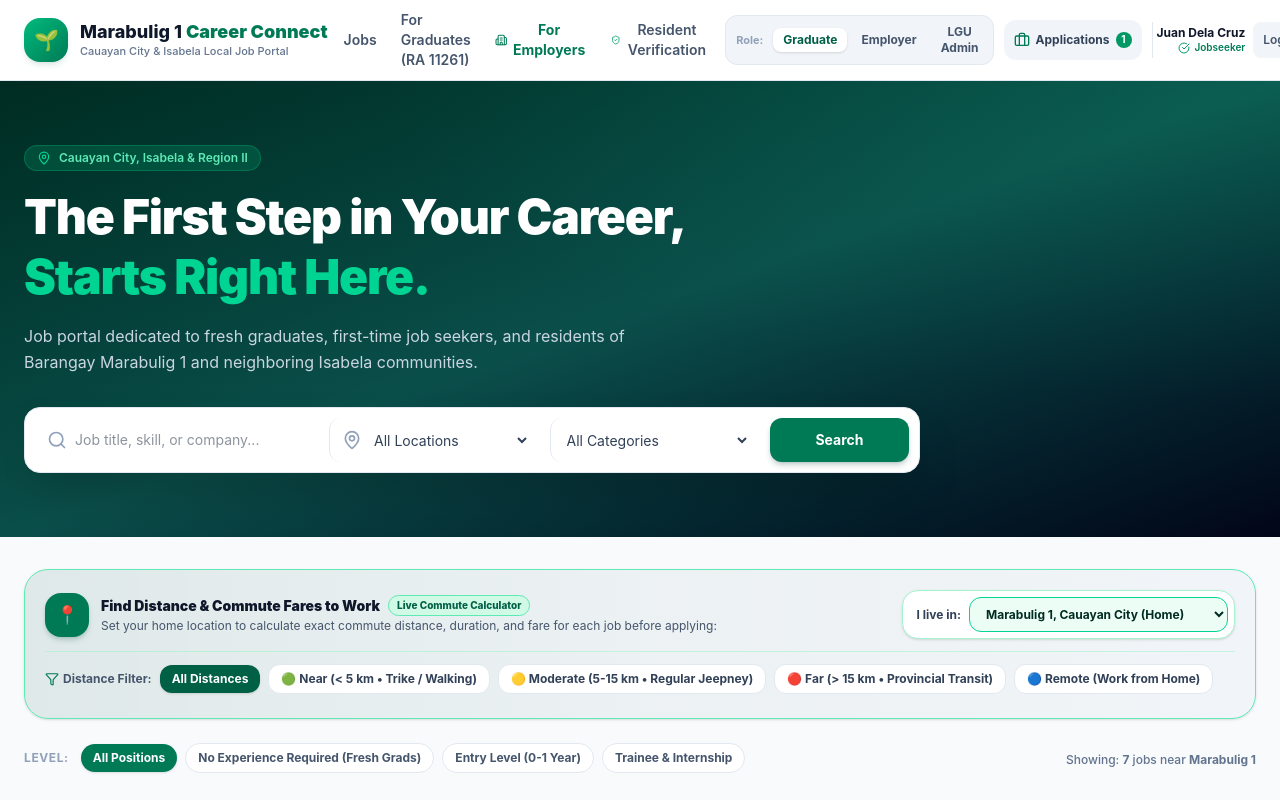
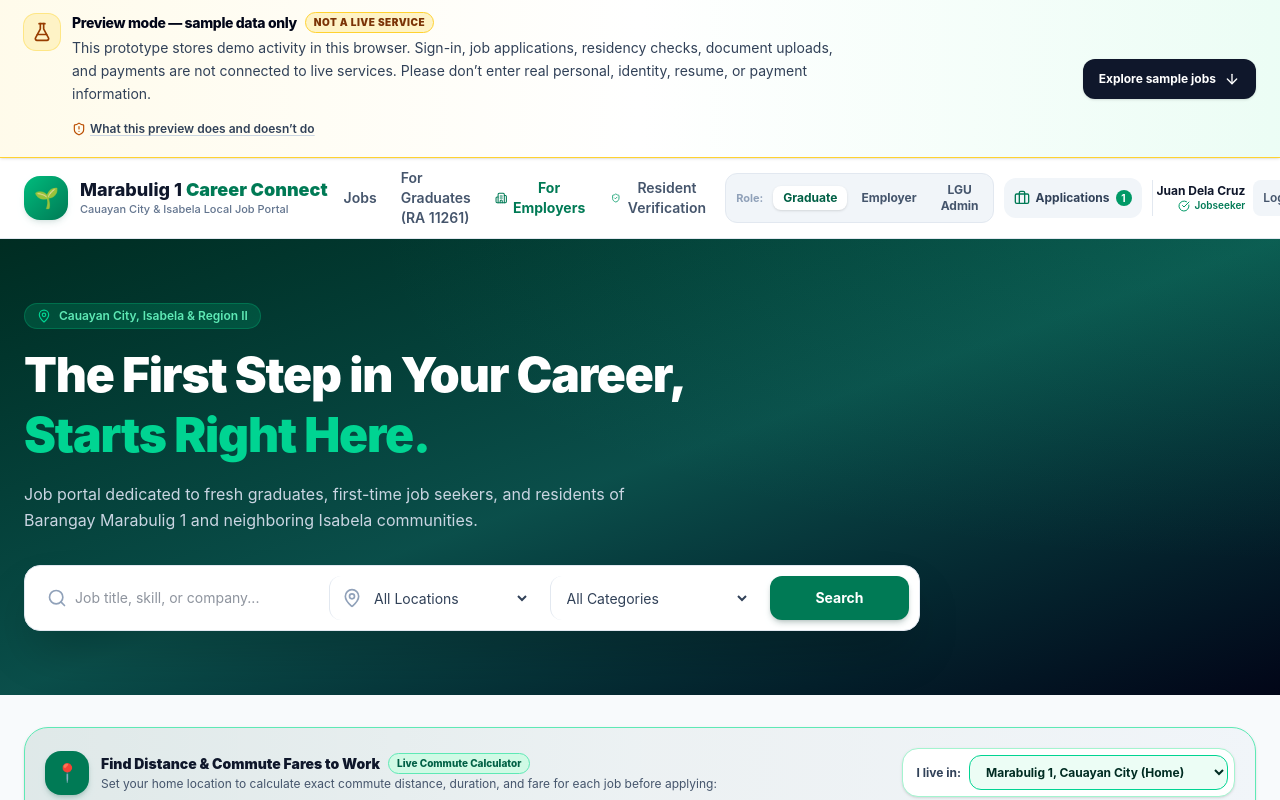
Before and after one commit to joshdagmanercilla-cloud/cct-proj, a React (Vite) app: page / in a window 1280 px wide. Shown: the top 800 px of the page. Built offline with nearby package versions, Linux system fonts and the light colour scheme.

Commit message:
Add clear preview-mode notice and sample-data safety guidance.

```diff
--- a/src/App.tsx
+++ b/src/App.tsx
@@ -1,9 +1,11 @@
 import React from 'react';
 import { HardenedApp } from './components/HardenedApp';
+import { DemoNotice } from './components/DemoNotice';
 
 export default function App() {
   return (
     <div className="min-h-screen bg-slate-50 font-sans text-slate-800 antialiased selection:bg-emerald-500 selection:text-white">
+      <DemoNotice />
       <HardenedApp />
     </div>
   );
--- /dev/null
+++ b/src/components/DemoNotice.tsx
@@ -0,0 +1,46 @@
+import React from 'react';
+import { ArrowDown, FlaskConical, ShieldAlert } from 'lucide-react';
+
+export const DemoNotice: React.FC = () => (
+  <aside
+    aria-labelledby="demo-notice-title"
+    className="relative z-40 border-b border-amber-300 bg-gradient-to-r from-amber-50 via-white to-emerald-50 px-4 py-3 text-slate-800 shadow-sm sm:px-6"
+  >
+    <div className="mx-auto flex max-w-7xl flex-col gap-3 sm:flex-row sm:items-center sm:justify-between">
+      <div className="flex items-start gap-3">
+        <span className="mt-0.5 flex h-9 w-9 shrink-0 items-center justify-center rounded-xl bg-amber-100 text-amber-800 ring-1 ring-amber-200">
+          <FlaskConical aria-hidden="true" className="h-5 w-5" />
+        </span>
+        <div className="min-w-0">
+          <div className="flex flex-wrap items-center gap-2">
+            <h2 id="demo-notice-title" className="text-sm font-extrabold tracking-tight text-slate-950">
+              Preview mode — sample data only
+            </h2>
+            <span className="rounded-full border border-amber-300 bg-amber-100 px-2 py-0.5 text-[10px] font-black uppercase tracking-wider text-amber-900">
+              Not a live service
+            </span>
+          </div>
+          <p className="mt-1 max-w-3xl text-xs leading-relaxed text-slate-700 sm:text-sm">
+            This prototype stores demo activity in this browser. Sign-in, job applications, residency checks, document uploads, and payments are not connected to live services. Please don’t enter real personal, identity, resume, or payment information.
+          </p>
+          <details className="mt-2 text-xs text-slate-600">
+            <summary className="inline-flex min-h-8 cursor-pointer items-center gap-1 font-semibold text-slate-700 underline decoration-slate-300 underline-offset-2 hover:text-slate-950 focus-visible:outline focus-visible:outline-2 focus-visible:outline-offset-2 focus-visible:outline-emerald-700">
+              <ShieldAlert aria-hidden="true" className="h-3.5 w-3.5 text-amber-700" />
+              What this preview does and doesn’t do
+            </summary>
+            <p className="mt-1 max-w-3xl leading-relaxed">
+              You can explore sample job listings and the interface. A confirmation shown in this preview is not proof of a real account, application delivery, residency approval, or completed transaction.
+            </p>
+          </details>
+        </div>
+      </div>
+      <a
+        href="#jobs"
+        className="inline-flex min-h-10 shrink-0 items-center justify-center gap-2 self-start rounded-xl bg-slate-900 px-4 py-2 text-xs font-bold text-white shadow-sm transition hover:bg-slate-700 focus-visible:outline focus-visible:outline-2 focus-visible:outline-offset-2 focus-visible:outline-emerald-700 sm:self-center"
+      >
+        Explore sample jobs
+        <ArrowDown aria-hidden="true" className="h-4 w-4" />
+      </a>
+    </div>
+  </aside>
+);
```
